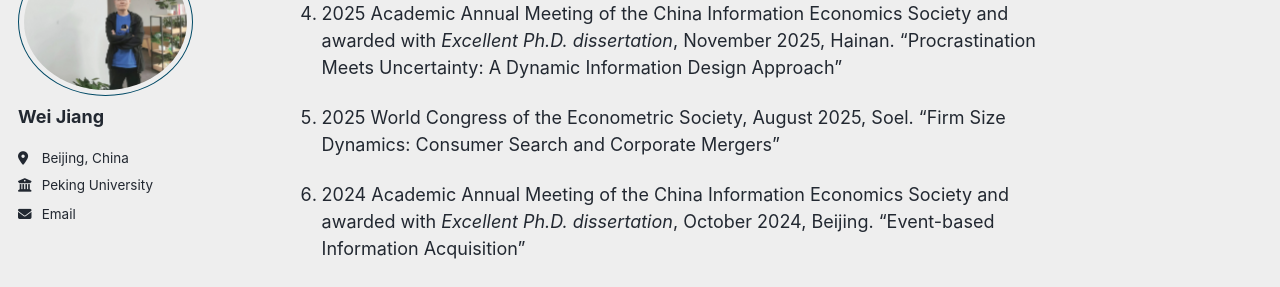
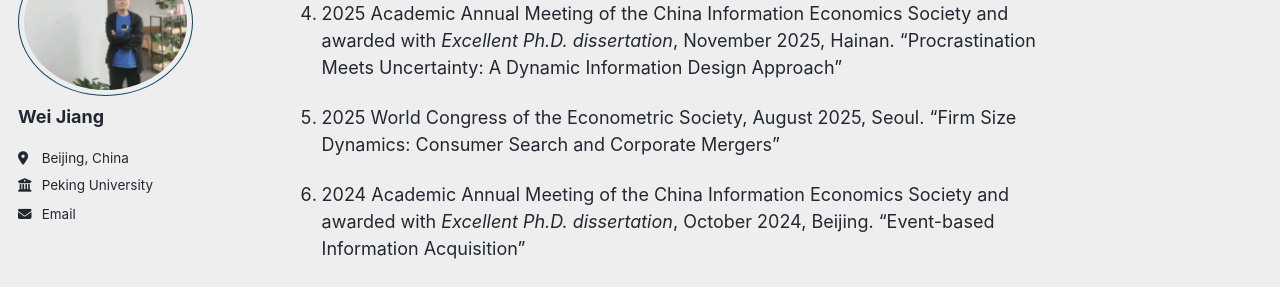
Before and after one commit to jiangwei-econ/jiangwei-econ.github.io, a Jekyll site: the page built from _pages/about.md, in a window 1280 px wide and 900 px high, scrolled down 2129 px. Shown: the part 153-440 px from the top of the window. Built offline with Jekyll 4.4.1, drawn with Linux system fonts in a browser that asks for light colours; a script bundle is joined from its source files by our own code; library files that are not in the unit come from our copies.

Commit message:
Update about.md

```diff
--- a/_pages/about.md
+++ b/_pages/about.md
@@ -67,7 +67,7 @@
 
 1. 2025 Academic Annual Meeting of the China Information Economics Society and awarded with *Excellent Ph.D. dissertation*, November 2025, Hainan. "Procrastination Meets Uncertainty: A Dynamic Information Design Approach"
 
-1. 2025 World Congress of the Econometric Society, August 2025, Soel. "Firm Size Dynamics: Consumer Search and Corporate Mergers"
+1. 2025 World Congress of the Econometric Society, August 2025, Seoul. "Firm Size Dynamics: Consumer Search and Corporate Mergers"
 
 1. 2024 Academic Annual Meeting of the China Information Economics Society and awarded with *Excellent Ph.D. dissertation*, October 2024, Beijing. "Event-based Information Acquisition"
 
```
